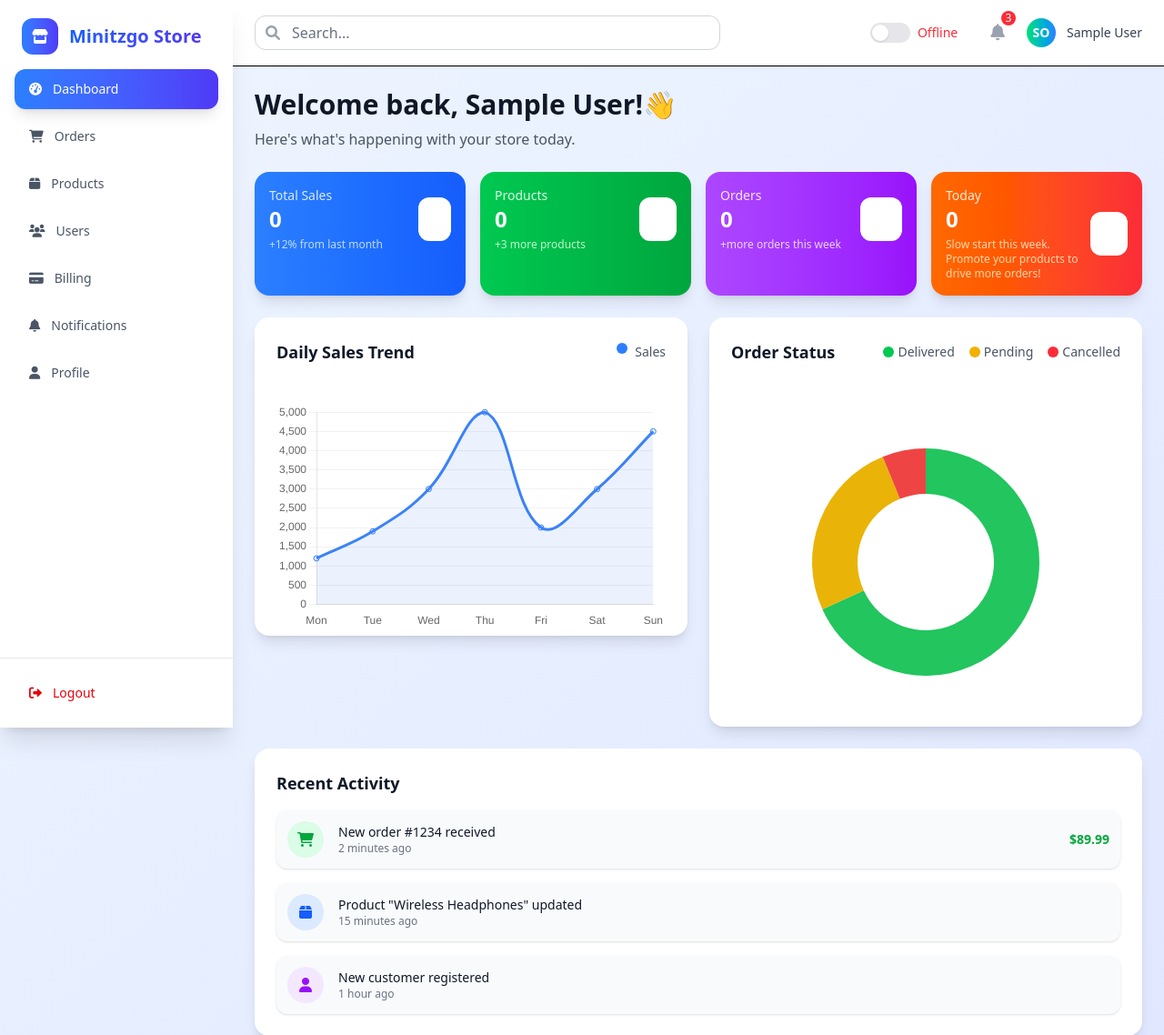
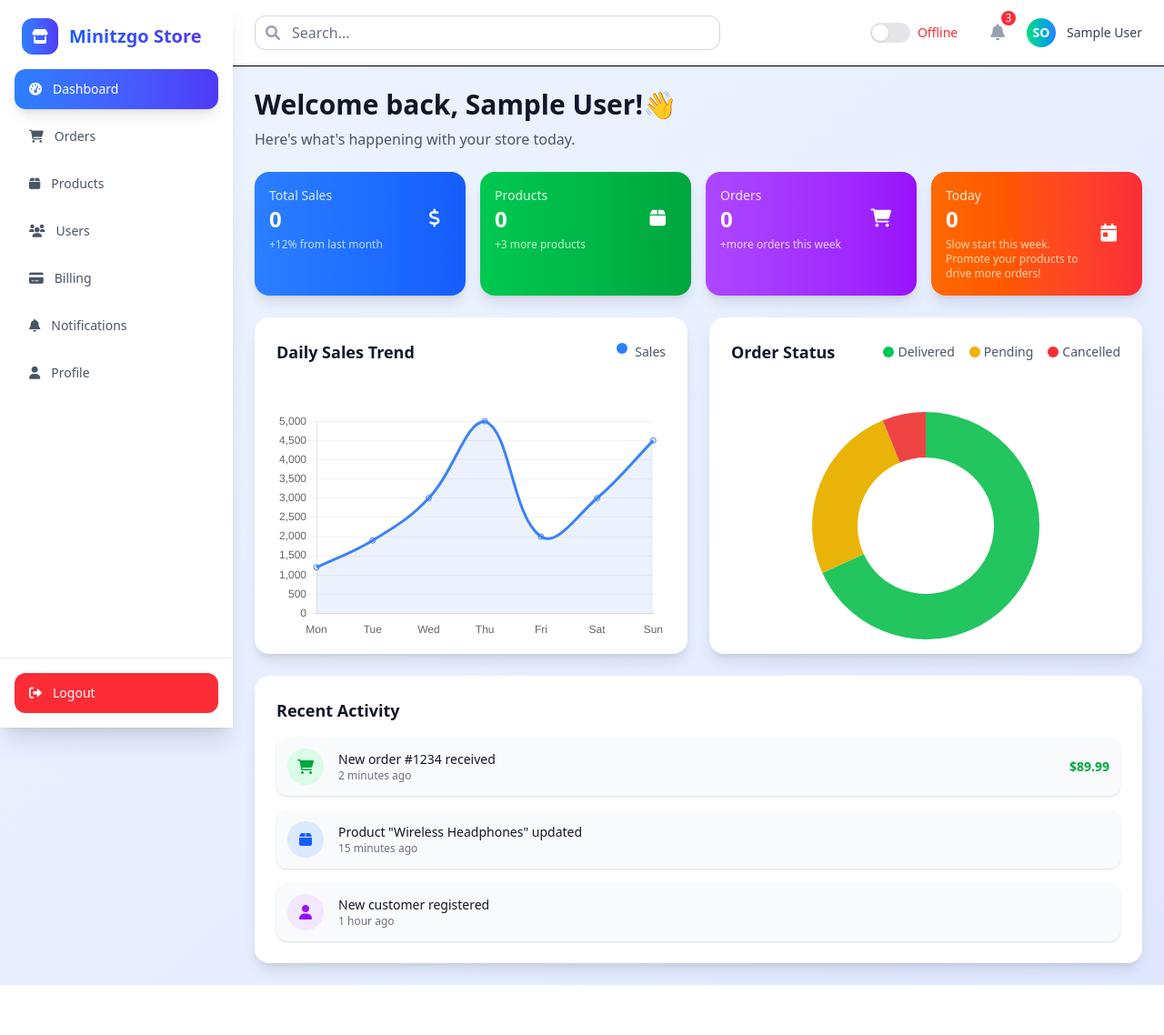
Before and after one commit to abishek-dev910p92/store, a PHP site: page /dashboard.php in a window 1280 px wide. Shown: the top 1138 px of the page at 91% size. After the commit the page ends 1083 px from the top, so only its background shows below. Run offline with PHP 8.4, Linux system fonts and the light colour scheme; the visitor is signed in with stand-in values (Sample User, id 1); data that the repository does not hold is empty; style sheets or scripts are compiled from the project's sources.

Commit message:
Changed the UI appearances of the dashboard

```diff
--- a/dashboard.php
+++ b/dashboard.php
@@ -154,7 +154,7 @@ if (!isset($_SESSION['cid'])) {
                 </a>
             </nav>
             <div class="flex-shrink-0 border-t border-gray-200 p-4">
-                <a href="logout.php" class="text-red-600 hover:bg-red-50 hover:text-red-700 group flex items-center px-4 py-3 text-sm font-medium rounded-xl transition-all duration-200">
+                <a href="logout.php" class="text-white bg-red-500 hover:bg-white hover:text-red-700 group flex items-center px-4 py-3 text-sm font-medium rounded-xl transition-all duration-200">
                     <i class="fas fa-sign-out-alt mr-3"></i>
                     Logout
                 </a>
@@ -172,7 +172,7 @@ if (!isset($_SESSION['cid'])) {
                         <div class="absolute inset-y-0 left-0 pl-3 flex items-center pointer-events-none">
                             <i class="fas fa-search text-gray-400"></i>
                         </div>
-                        <input type="text" class="block w-full pl-10 pr-3 py-2 border border-gray-300 rounded-xl leading-5 bg-white placeholder-gray-500 focus:outline-none focus:ring-2 focus:ring-blue-500 focus:border-transparent transition-all duration-200" placeholder="Search...">
+                        <input type="text" id="searchbar" class="block w-full pl-10 pr-3 py-2 border border-gray-300 rounded-xl leading-5 bg-white placeholder-gray-500 focus:outline-none focus:ring-2 focus:ring-blue-500 focus:border-transparent transition-all duration-200" placeholder="Search...">
                     </div>
                 </div>
                 <div class="flex items-center space-x-4">
@@ -261,7 +261,7 @@ if (!isset($_SESSION['cid'])) {
                                 <p class="text-2xl font-bold"><?php echo totalSale($conn, $cid); ?></p>
                                 <p class="text-blue-200 text-xs mt-1">+12% from last month</p>
                             </div>
-                            <div class="bg-white bg-opacity-20 rounded-xl p-3">
+                            <div class="bg-opacity-20 rounded-xl p-3">
                                 <i class="fas fa-dollar-sign text-xl"></i>
                             </div>
                         </div>
@@ -274,7 +274,7 @@ if (!isset($_SESSION['cid'])) {
                                 <p class="text-2xl font-bold"><?php echo fetchProducts($conn, $cid); ?></p>
                                 <p class="text-green-200 text-xs mt-1"><?php echo randomnumbers($conn, $cid); ?></p>
                             </div>
-                            <div class="bg-white bg-opacity-20 rounded-xl p-3">
+                            <div class="bg-opacity-20 rounded-xl p-3">
                                 <i class="fas fa-box text-xl"></i>
                             </div>
                         </div>
@@ -287,7 +287,7 @@ if (!isset($_SESSION['cid'])) {
                                 <p class="text-2xl font-bold"><?php echo fetchTotalOrders($conn, $cid); ?></p>
                                 <p class="text-purple-200 text-xs mt-1">+more orders this week</p>
                             </div>
-                            <div class="bg-white bg-opacity-20 rounded-xl p-3">
+                            <div class="bg-opacity-20 rounded-xl p-3">
                                 <i class="fas fa-shopping-cart text-xl"></i>
                             </div>
                         </div>
@@ -301,7 +301,7 @@ if (!isset($_SESSION['cid'])) {
                                 <p class="text-orange-200 text-xs mt-1"><?php echo checkThisWeekOrders($conn, $cid); ?></p>
 
                             </div>
-                            <div class="bg-white bg-opacity-20 rounded-xl p-3">
+                            <div class="bg-opacity-20 rounded-xl p-3">
                                 <i class="fas fa-calendar-day text-xl"></i>
                             </div>
                         </div>
@@ -311,7 +311,7 @@ if (!isset($_SESSION['cid'])) {
                 <!-- Charts Section -->
                 <div class="grid grid-cols-1 lg:grid-cols-2 gap-6 mb-6">
                     <!-- Sales Chart -->
-                    <div class="bg-white rounded-2xl shadow-lg p-6 animate-slide-up" style="height: 350px;">
+                    <div class="bg-white rounded-2xl shadow-lg p-6 animate-slide-up" style="height: 370px;">
                         <div class="flex items-center justify-between mb-4">
                             <h3 class="text-lg font-semibold text-gray-900">Daily Sales Trend</h3>
                             <div class="flex space-x-2">
@@ -325,7 +325,7 @@ if (!isset($_SESSION['cid'])) {
                     </div>
 
                     <!-- Order Status Chart -->
-                    <div class="bg-white rounded-2xl shadow-lg p-6 animate-slide-up" style="animation-delay: 0.1s; height: 450px;">
+                    <div class="bg-white rounded-2xl shadow-lg p-6 animate-slide-up" style="animation-delay: 0.1s; height: 370px;">
                         <div class="flex items-center justify-between mb-4">
                             <h3 class="text-lg font-semibold text-gray-900">Order Status</h3>
                             <div class="flex space-x-4 text-sm">
```
